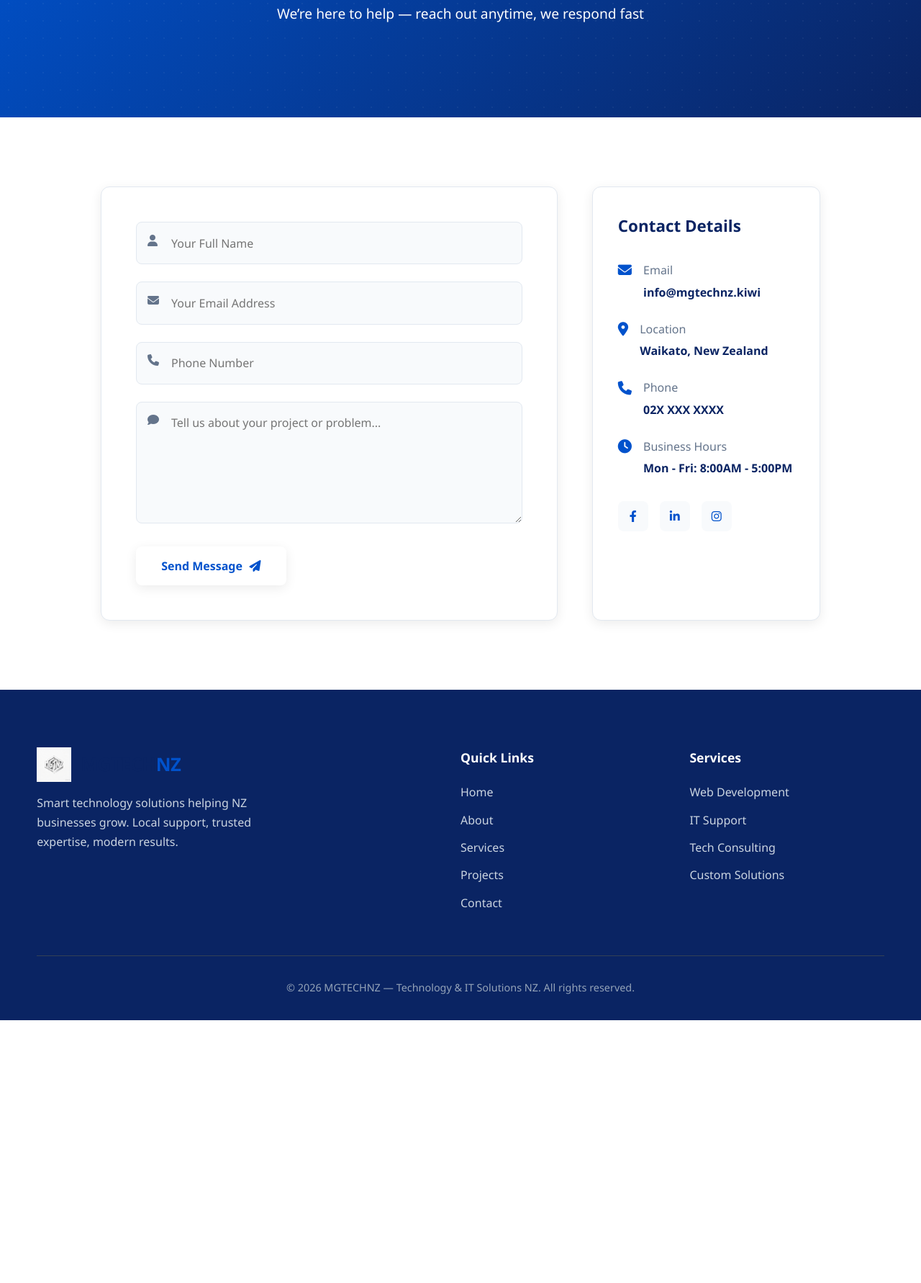
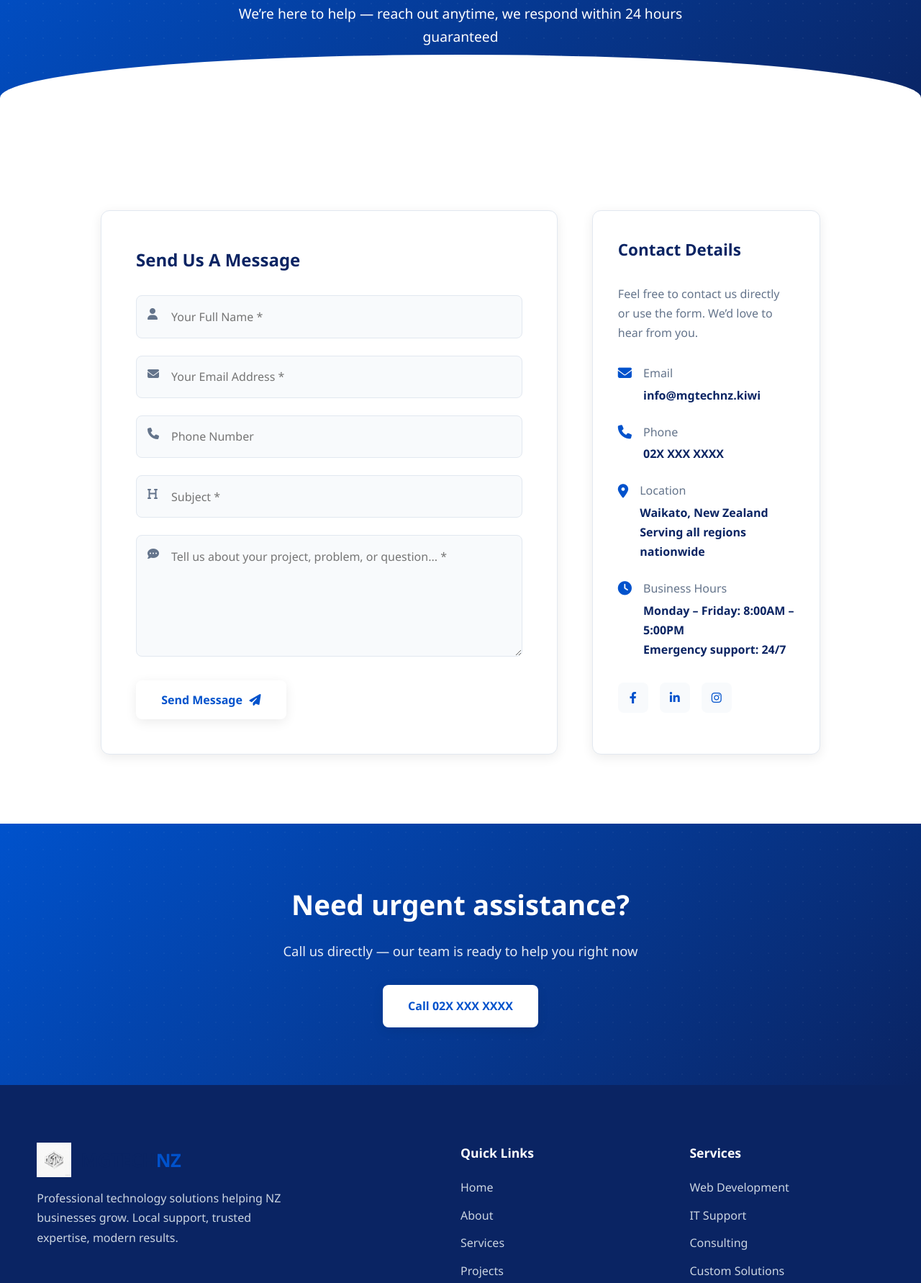
Before and after one commit to Svenoss-OG/mgtechnz.github.io, a plain HTML site: page contact.html in a window 1280 px wide. Shown: the part 311-2093 px from the top of the page at 72% size. Before the commit the page ends 1728 px from the top, so only its background shows below. Drawn offline with Linux system fonts and the light colour scheme.

Commit message:
Update contact.html

```diff
--- a/contact.html
+++ b/contact.html
@@ -4,7 +4,7 @@
     <meta charset="UTF-8">
     <meta name="viewport" content="width=device-width, initial-scale=1.0">
     <title>Contact Us | MGTECHNZ</title>
-    <meta name="description" content="Get in touch with MGTECHNZ — Waikato based, serving all NZ. Call, email or use our form. Fast response guaranteed.">
+    <meta name="description" content="Get in touch with MGTECHNZ — Waikato based, serving all NZ. Call, email, or use our professional contact form. Fast response guaranteed.">
     <link rel="stylesheet" href="styles.css">
     <link rel="stylesheet" href="https://cdnjs.cloudflare.com/ajax/libs/font-awesome/6.4.0/css/all.min.css">
 </head>
@@ -50,36 +50,52 @@
 <section class="page-header">
     <div class="container">
         <h1 class="fade-in">Get In Touch</h1>
-        <p class="fade-in">We’re here to help — reach out anytime, we respond fast</p>
+        <p class="fade-in">We’re here to help — reach out anytime, we respond within 24 hours guaranteed</p>
     </div>
-    <div class="blue-curve"></div>
+    <div class="blue-divider"></div>
 </section>
 
 <!-- Contact Section -->
 <section class="section">
     <div class="container">
         <div class="contact-wrapper fade-in-up">
+            <!-- Contact Form -->
             <form action="https://formspree.io/f/your-form-id" method="POST" class="contact-form">
+                <h2 style="margin-bottom: 1.8rem; color: var(--secondary);">Send Us A Message</h2>
+
                 <div class="form-group">
-                    <input type="text" name="name" placeholder="Your Full Name" required>
+                    <input type="text" name="name" placeholder="Your Full Name *" required>
                     <i class="fa-solid fa-user"></i>
                 </div>
+
                 <div class="form-group">
-                    <input type="email" name="email" placeholder="Your Email Address" required>
+                    <input type="email" name="email" placeholder="Your Email Address *" required>
                     <i class="fa-solid fa-envelope"></i>
                 </div>
+
                 <div class="form-group">
                     <input type="tel" name="phone" placeholder="Phone Number">
                     <i class="fa-solid fa-phone"></i>
                 </div>
+
                 <div class="form-group">
-                    <textarea name="message" rows="6" placeholder="Tell us about your project or problem..." required></textarea>
-                    <i class="fa-solid fa-comment"></i>
+                    <input type="text" name="subject" placeholder="Subject *" required>
+                    <i class="fa-solid fa-heading"></i>
                 </div>
+
+                <div class="form-group">
+                    <textarea name="message" rows="6" placeholder="Tell us about your project, problem, or question... *" required></textarea>
+                    <i class="fa-solid fa-comment-dots"></i>
+                </div>
+
                 <button type="submit" class="btn primary-btn w-100">Send Message <i class="fa-solid fa-paper-plane"></i></button>
             </form>
+
+            <!-- Contact Info -->
             <div class="contact-info-box">
                 <h3>Contact Details</h3>
+                <p style="color: var(--medium); margin-bottom: 1.8rem;">Feel free to contact us directly or use the form. We’d love to hear from you.</p>
+
                 <div class="contact-item">
                     <i class="fa-solid fa-envelope"></i>
                     <div>
@@ -87,13 +103,7 @@
                         <p>info@mgtechnz.kiwi</p>
                     </div>
                 </div>
-                <div class="contact-item">
-                    <i class="fa-solid fa-location-dot"></i>
-                    <div>
-                        <h4>Location</h4>
-                        <p>Waikato, New Zealand</p>
-                    </div>
-                </div>
+
                 <div class="contact-item">
                     <i class="fa-solid fa-phone"></i>
                     <div>
@@ -101,13 +111,23 @@
                         <p>02X XXX XXXX</p>
                     </div>
                 </div>
+
+                <div class="contact-item">
+                    <i class="fa-solid fa-location-dot"></i>
+                    <div>
+                        <h4>Location</h4>
+                        <p>Waikato, New Zealand<br>Serving all regions nationwide</p>
+                    </div>
+                </div>
+
                 <div class="contact-item">
                     <i class="fa-solid fa-clock"></i>
                     <div>
                         <h4>Business Hours</h4>
-                        <p>Mon - Fri: 8:00AM - 5:00PM</p>
+                        <p>Monday – Friday: 8:00AM – 5:00PM<br>Emergency support: 24/7</p>
                     </div>
                 </div>
+
                 <div class="social-icons">
                     <a href="#"><i class="fa-brands fa-facebook-f"></i></a>
                     <a href="#"><i class="fa-brands fa-linkedin-in"></i></a>
@@ -115,6 +135,15 @@
                 </div>
             </div>
         </div>
+    </div>
+</section>
+
+<!-- CTA Section -->
+<section class="cta-section">
+    <div class="container fade-in">
+        <h2>Need urgent assistance?</h2>
+        <p>Call us directly — our team is ready to help you right now</p>
+        <a href="tel:02XXXXXXX" class="btn primary-btn">Call 02X XXX XXXX</a>
     </div>
 </section>
 
@@ -127,7 +156,7 @@
                     <img src="logo.png" alt="MGTECHNZ Logo" class="logo-img">
                     <span class="logo-text">MGTECH<span>NZ</span></span>
                 </div>
-                <p>Smart technology solutions helping NZ businesses grow. Local support, trusted expertise, modern results.</p>
+                <p>Professional technology solutions helping NZ businesses grow. Local support, trusted expertise, modern results.</p>
             </div>
             <div class="footer-links">
                 <h4>Quick Links</h4>
@@ -144,7 +173,7 @@
                 <ul>
                     <li><a href="services.html">Web Development</a></li>
                     <li><a href="services.html">IT Support</a></li>
-                    <li><a href="services.html">Tech Consulting</a></li>
+                    <li><a href="services.html">Consulting</a></li>
                     <li><a href="services.html">Custom Solutions</a></li>
                 </ul>
             </div>
@@ -155,6 +184,7 @@
     </div>
 </footer>
 
+<!-- Scripts -->
 <script>
 window.addEventListener('scroll', function() {
     const navbar = document.getElementById('navbar');
```
